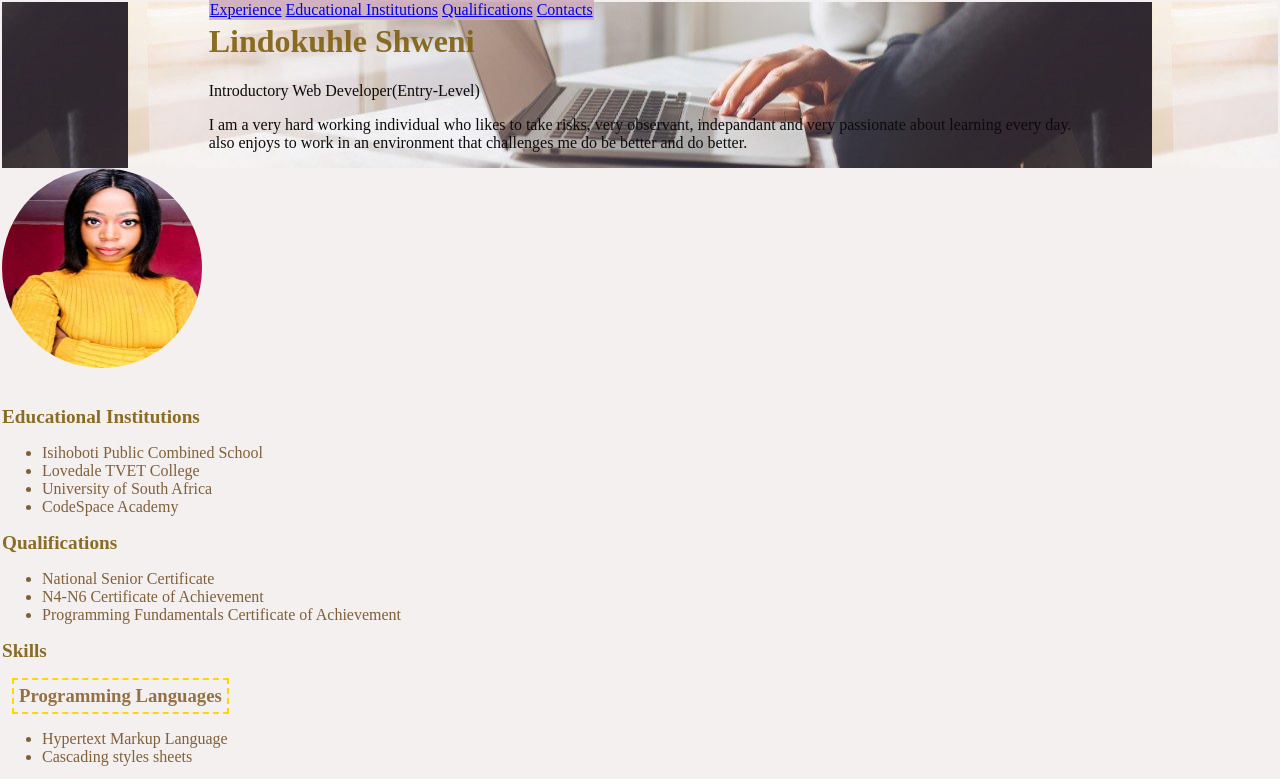
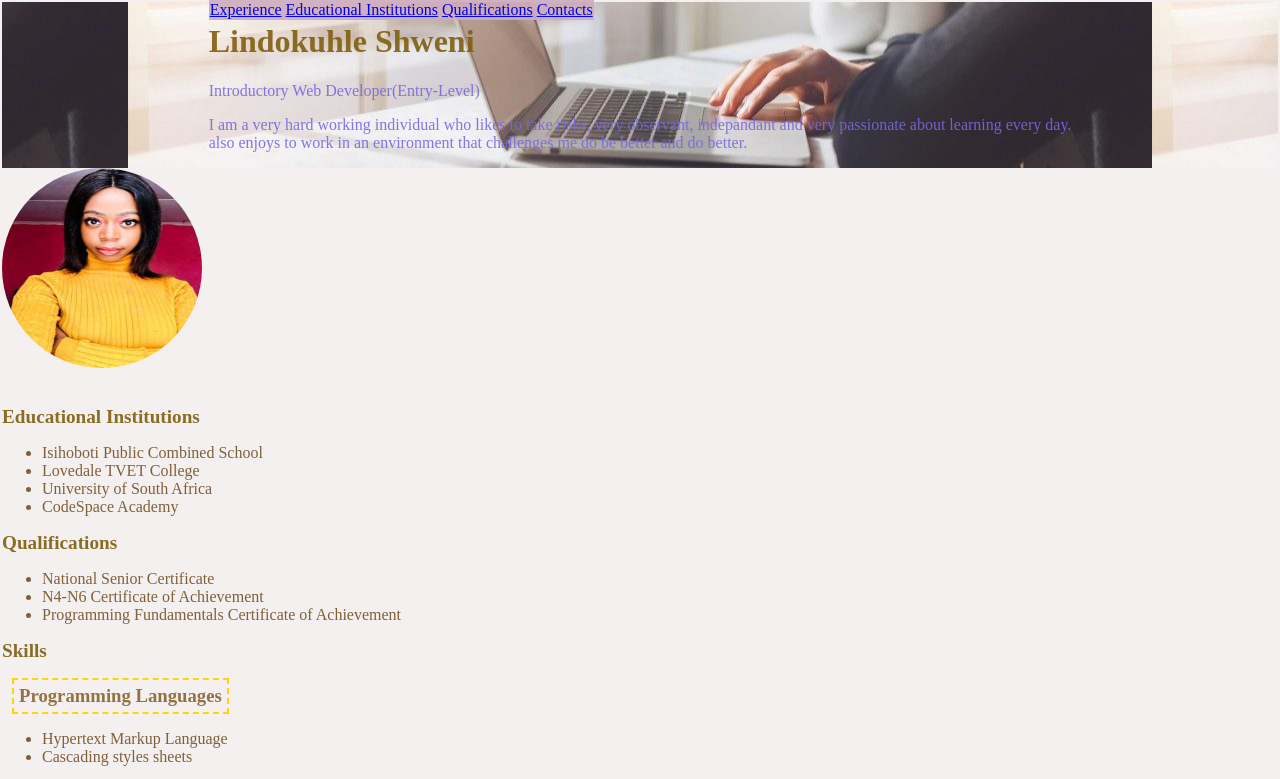
Before and after one commit to Shweni/Degital-Resume, a plain HTML site: page index.html in a window 1280 px wide. Shown: the top 779 px of the page. Drawn offline with Linux system fonts and the light colour scheme.

Commit message:
Add files via upload

```diff
--- a/css/index.css
+++ b/css/index.css
@@ -1,5 +1,5 @@
 .hero-image{
-    background-color: rgba(0, 0, 0, 0,7);
+    background-color:rgb(54, 49, 49);
     background-image:url(../Images/images1997-5c2f99436aa28-1024x683.jpg);
     background-position: center;
     height: 100%;
@@ -37,7 +37,7 @@ padding: 1px;
 }
 
 .hero-image{
-    background-image: linear-gradient(rgba(0,0,0,0))
+    background-image: linear-gradient(rgba(195, 182, 182, 0))
 
 }
 
@@ -46,7 +46,7 @@ h1{
     background-position:left;
 }
 
-p{color: rgb(12, 11, 11);
+p{color: rgba(121, 103, 220, 0.901);
 
 }
 
```
